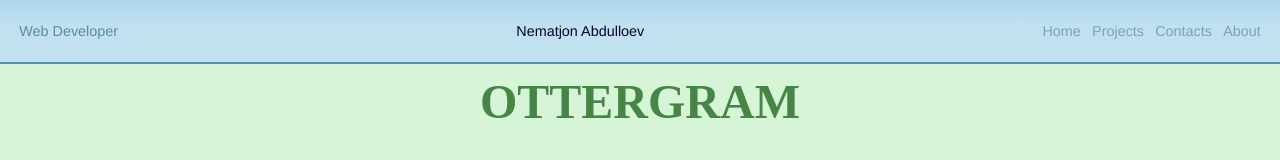
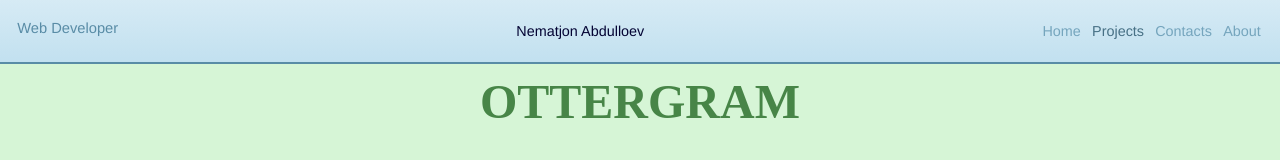
Before and after one commit to Nematjon1/Nematjon1.github.io, a Vue app: page /projects/ottergram in a window 1280 px wide. Shown: the top 160 px of the page. Built offline with nearby package versions, Linux system fonts and the light colour scheme; the HTML template or start-up script is replaced by a standard one; a web font is replaced by a local one.

Commit message:
Navbar bug fix

```diff
--- a/src/components/Header.vue
+++ b/src/components/Header.vue
@@ -34,8 +34,8 @@ export default {
   justify-content: space-between;
   background-image: linear-gradient(
     to bottom,
-    hsl(200, 60%, 80%),
-    hsl(200, 60%, 85%) 40%
+    hsl(200, 60%, 90%),
+    hsl(200, 60%, 85%)
   );
 }
 
@@ -74,7 +74,7 @@ export default {
   color: hsl(200, 35%, 60%);
 }
 
-.navbar__links .active {
+.navbar__links .router-link-active {
   text-decoration: none;
   color: hsl(200, 30%, 40%);
 }
```
